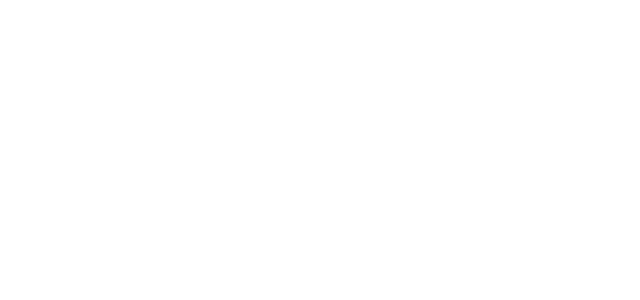
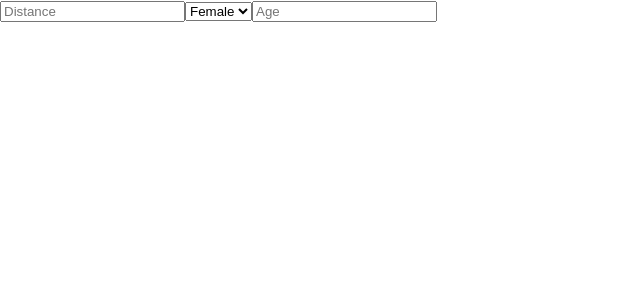
Before and after one commit to jonas-masharqa/new-cooper-client, a React (Create React App) app: page / in a window 1280 px wide. Shown: the top 300 px of the page, without its empty margins (0-640 px from the left). Built offline with nearby package versions, Linux system fonts and the light colour scheme.

Commit message:
Adds input fields and selector in LandingPage.jsx.

```diff
--- a/src/App.jsx
+++ b/src/App.jsx
@@ -1,9 +1,10 @@
 import React from 'react'
+import LandingPage from './components/LandingPage'
 
 const App = () => {
   return (
     <>
-
+      <LandingPage />
     </>
   )
 }
--- /dev/null
+++ b/src/components/LandingPage.jsx
@@ -0,0 +1,17 @@
+import React from 'react'
+
+const LandingPage = () => {
+  return (
+    <>
+      <input name='distance' id='distance' placeholder='Distance' />
+      <select name='gender' id='gender'>
+        <option value='female'>Female</option>
+        <option value='male'>Male</option>
+      </select>
+
+      <input name='age' id='age' placeholder='Age' />
+    </>
+  )
+}
+
+export default LandingPage
```
Also changed, not shown: 1 other file (tests, documents, lock files or other folders).
